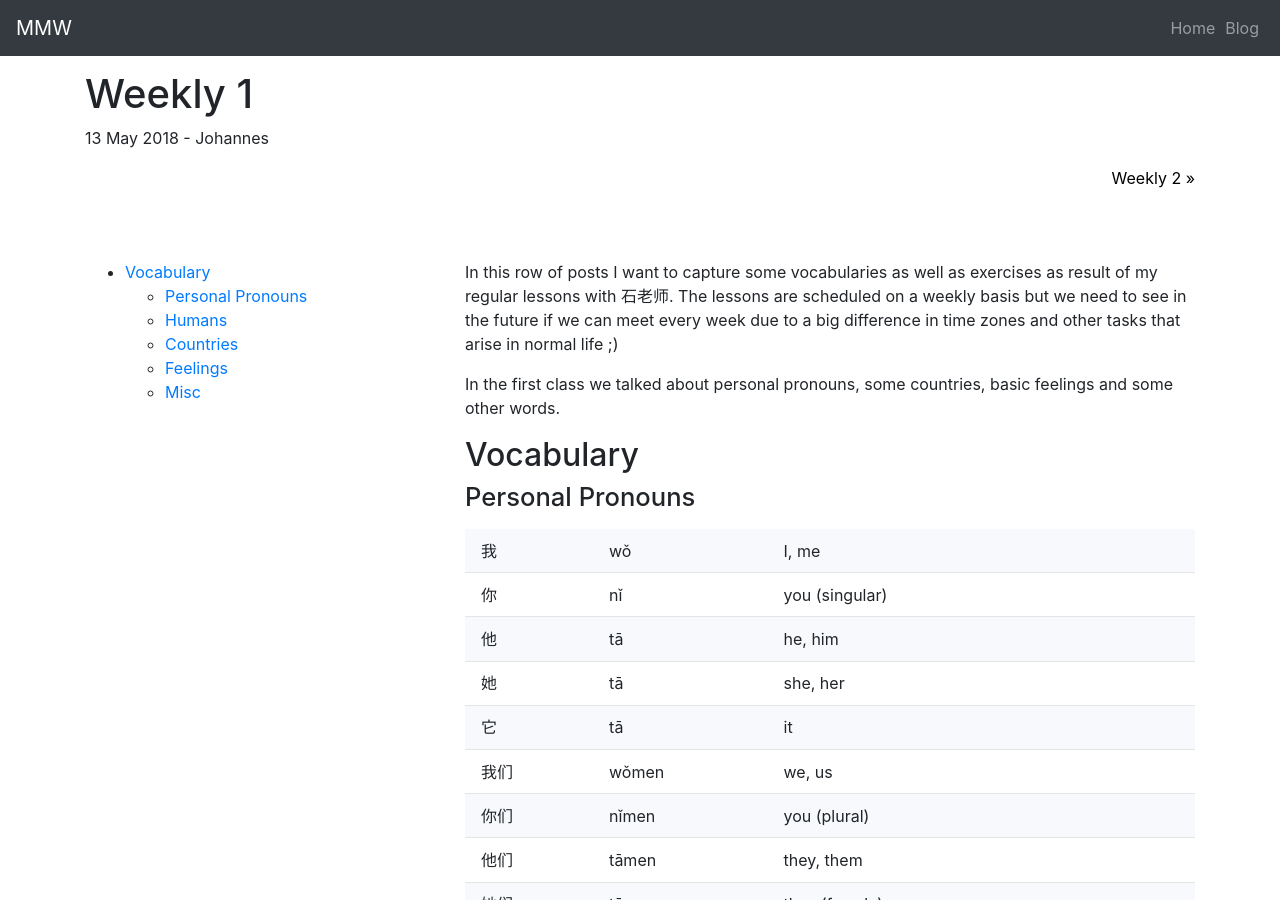
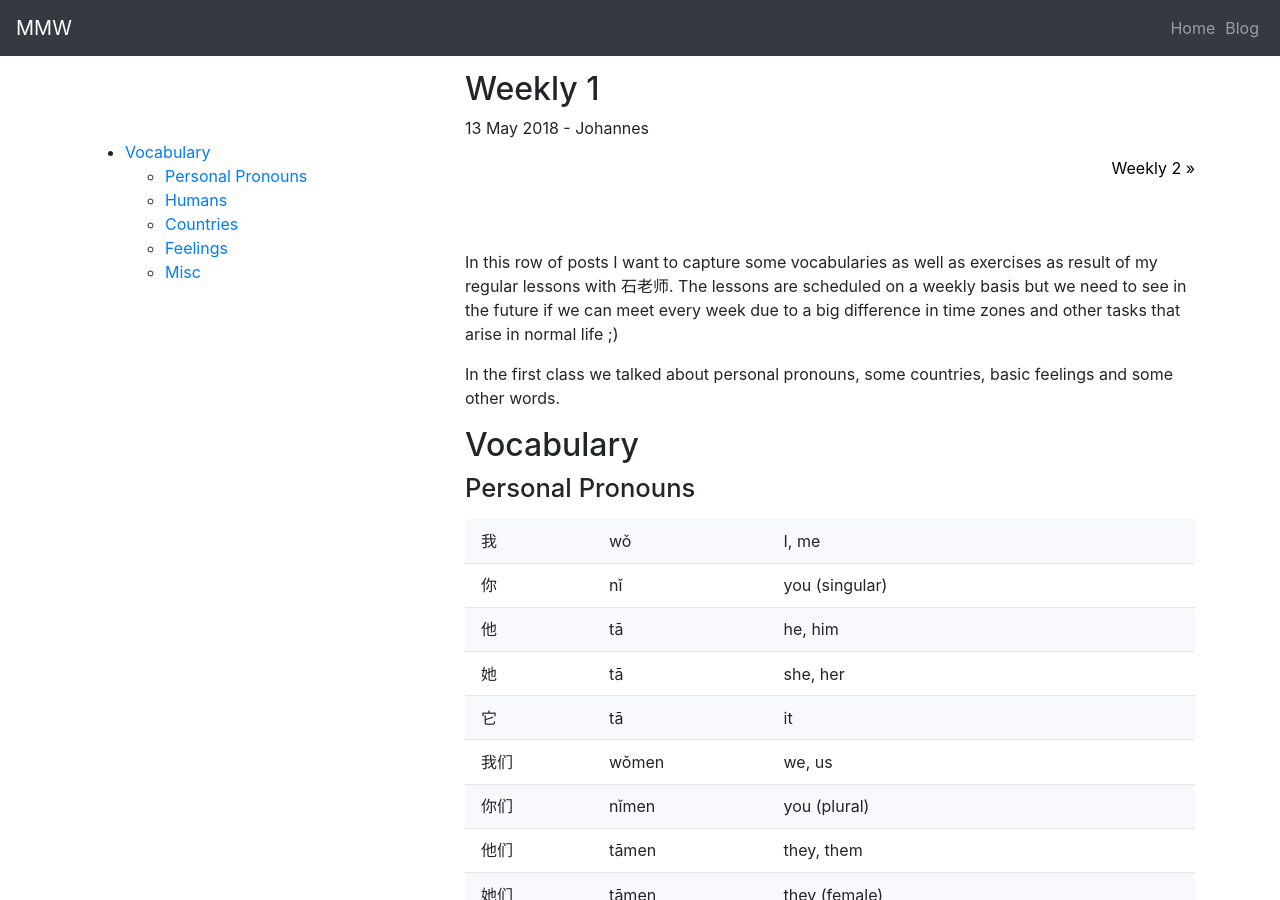
Before and after one commit to johannst/mmw, a Jekyll site: the page built from _posts/2018-05-13-weekly1.md, in a window 1280 px wide and 900 px high. Built offline with Jekyll 4.4.1, drawn with Linux system fonts in a browser that asks for light colours; the table of contents is made by our own code.

Commit message:
Refactored post.html layout to pull out the next/previous post navigation into an include

```diff
--- /dev/null
+++ b/_includes/post-chain-navigator.html
@@ -0,0 +1,12 @@
+<div class="row margin-bottom-top-offset">
+    <div class="col text-left">
+        {% if page.previous %}
+        <a href="{{ site.baseurl }}{{ page.previous.url }} " style="color: black;"">&laquo; {{ page.previous.title }}</a>
+        {% endif %}
+    </div>
+    <div class="col text-right">
+        {% if page.next %}
+        <a href="{{ site.baseurl }}{{ page.next.url }} " style="color: black;">{{ page.next.title }} &raquo;</a>
+        {% endif %}
+    </div>
+</div>
--- a/_layouts/post.html
+++ b/_layouts/post.html
@@ -1,22 +1,6 @@
 ---
 layout: page
 ---
-
-<h1>{{ page.title }}</h1>
-<p>{{ page.date | date_to_string }} - {{ page.author }}</p>
-
-<div class="row margin-bottom-top-offset">
-    <div class="col text-left">
-        {% if page.previous %}
-        <a href="{{ site.baseurl }}{{ page.previous.url }} " style="color: black;"">&laquo; {{ page.previous.title }}</a>
-        {% endif %}
-    </div>
-    <div class="col text-right">
-        {% if page.next %}
-        <a href="{{ site.baseurl }}{{ page.next.url }} " style="color: black;">{{ page.next.title }} &raquo;</a>
-        {% endif %}
-    </div>
-</div>
 
 <div class="blog-post">
     {% if page.toc %}
@@ -27,23 +11,18 @@ layout: page
             </div>
         </div>
         <div class="col-12 col-lg-8">
+            <h1>{{ page.title }}</h1>
+            <p>{{ page.date | date_to_string }} - {{ page.author }}</p>
+            {% include post-chain-navigator.html %}
             {{ content }}
+            {% include post-chain-navigator.html %}
         </div>
     </div>
     {% else %}
+    <h1>{{ page.title }}</h1>
+    <p>{{ page.date | date_to_string }} - {{ page.author }}</p>
+    {% include post-chain-navigator.html %}
     {{ content }}
+    {% include post-chain-navigator.html %}
     {% endif %}
 </div>
-
-<div class="row">
-    <div class="col text-left">
-        {% if page.previous %}
-        <a href="{{ site.baseurl }}{{ page.previous.url }} " style="color: black;"">&laquo; {{ page.previous.title }}</a>
-        {% endif %}
-    </div>
-    <div class="col text-right">
-        {% if page.next %}
-        <a href="{{ site.baseurl }}{{ page.next.url }} " style="color: black;">{{ page.next.title }} &raquo;</a>
-        {% endif %}
-    </div>
-</div>
```
